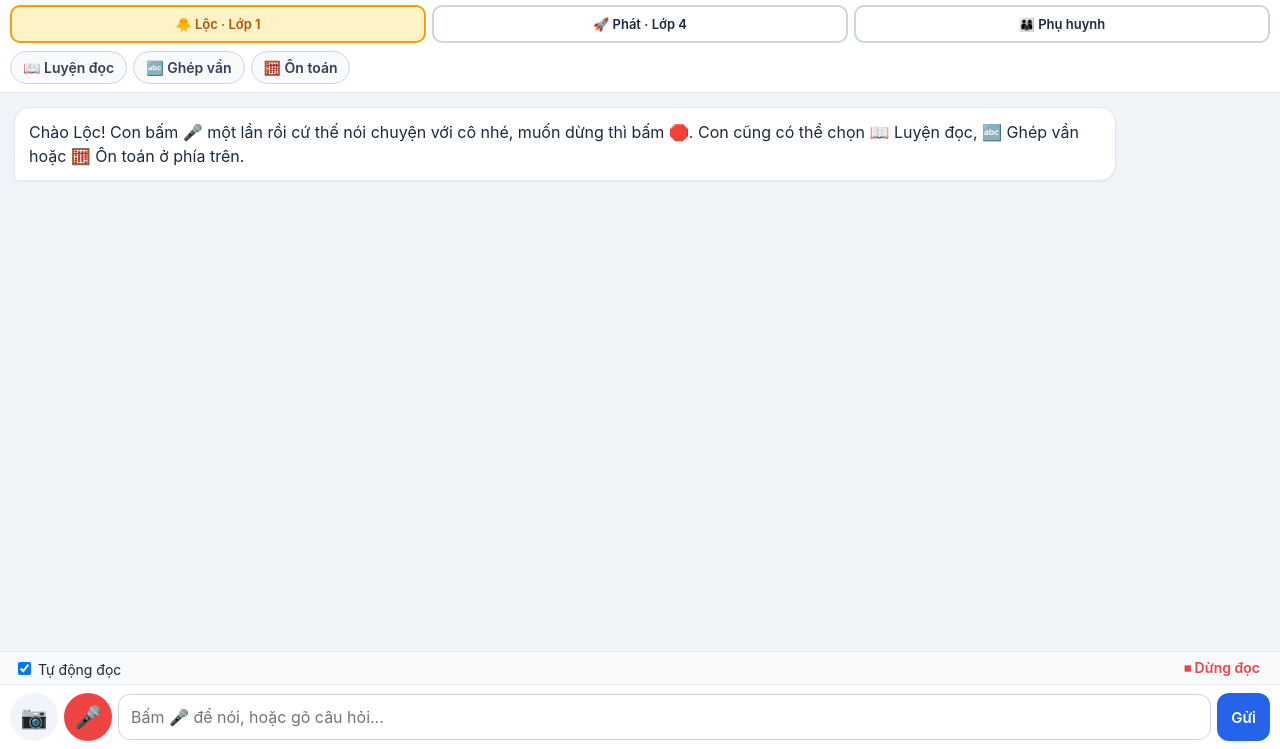
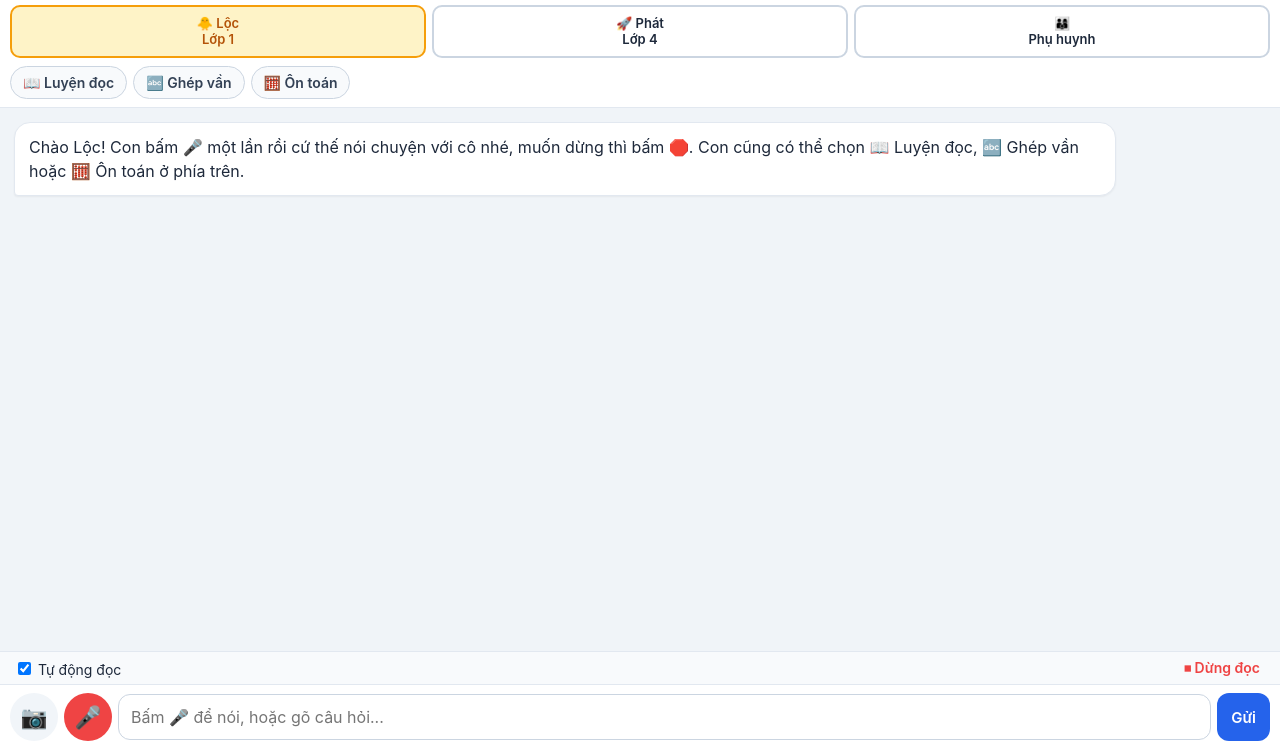
Before and after one commit to PhamngocNDH/gia-su-ai, a plain HTML site: page index.html in a window 1280 px wide. Shown: the part 51-800 px from the top of the page. Drawn offline with Linux system fonts and the light colour scheme; no server answers.

Commit message:
Gọn hàng nút trên màn hình hẹp
Co-Authored-By: Claude Opus 5.5 <noreply@anthropic.com>
Claude-Session: https://claude.ai/code/session_01V5fDytKUqL3Gg7VZnhkpLB

```diff
--- a/index.html
+++ b/index.html
@@ -15,16 +15,17 @@
   <style>
     * { box-sizing: border-box; font-family: -apple-system, BlinkMacSystemFont, "Segoe UI", Roboto, sans-serif; -webkit-tap-highlight-color: transparent; }
     html, body { height: 100%; }
-    body { margin: 0; background: #f0f4f8; display: flex; flex-direction: column; height: 100dvh; color: #1e293b; }
+    body { margin: 0; overflow-x: hidden; width: 100%; background: #f0f4f8; display: flex; flex-direction: column; height: 100dvh; color: #1e293b; }
     header { background: #2563eb; color: white; padding: calc(10px + env(safe-area-inset-top)) 14px 10px; display: flex; align-items: center; gap: 8px; }
-    header h1 { margin: 0; font-size: 18px; flex: 1; }
+    header h1 { margin: 0; font-size: 18px; flex: 1; min-width: 0; white-space: nowrap; }
+    header > * { flex-shrink: 0; }
     #stars { background: rgba(255,255,255,0.2); border-radius: 999px; padding: 4px 10px; font-weight: 700; font-size: 14px; }
     #stars.pop { animation: pop 0.6s; }
     @keyframes pop { 0% { transform: scale(1); } 40% { transform: scale(1.5); background: #fbbf24; } 100% { transform: scale(1); } }
     #btn-new { background: rgba(255,255,255,0.2); color: white; border: 1px solid rgba(255,255,255,0.5); border-radius: 8px; padding: 5px 10px; font-size: 13px; font-weight: 600; }
 
     .modes { display: flex; gap: 6px; padding: 8px 10px 4px; background: white; }
-    .mode-btn { flex: 1; padding: 9px 2px; border: 2px solid #cbd5e1; background: white; border-radius: 10px; font-weight: 600; font-size: 13px; color: #1e293b; }
+    .mode-btn { flex: 1 1 0; min-width: 0; line-height: 1.25; padding: 8px 2px; border: 2px solid #cbd5e1; background: white; border-radius: 10px; font-weight: 600; font-size: 13px; color: #1e293b; }
     .mode-btn.active[data-mode="lop1"] { background: #fef3c7; border-color: #f59e0b; color: #b45309; }
     .mode-btn.active[data-mode="lop4"] { background: #dbeafe; border-color: #3b82f6; color: #1d4ed8; }
     .mode-btn.active[data-mode="phuhuynh"] { background: #dcfce7; border-color: #22c55e; color: #15803d; }
@@ -32,7 +33,7 @@
     #chips::-webkit-scrollbar { display: none; }
     .chip { flex-shrink: 0; border: 1px solid #cbd5e1; background: #f8fafc; border-radius: 999px; padding: 7px 12px; font-size: 14px; font-weight: 600; color: #334155; }
 
-    #chat-box { flex: 1; overflow-y: auto; padding: 14px; display: flex; flex-direction: column; gap: 12px; -webkit-overflow-scrolling: touch; }
+    #chat-box { flex: 1; min-height: 0; overflow-y: auto; padding: 14px; display: flex; flex-direction: column; gap: 12px; -webkit-overflow-scrolling: touch; }
     .msg { max-width: 88%; padding: 12px 14px; border-radius: 16px; line-height: 1.5; font-size: 16px; white-space: pre-wrap; word-wrap: break-word; }
     .msg.user { align-self: flex-end; background: #2563eb; color: white; border-bottom-right-radius: 4px; }
     .msg.ai { align-self: flex-start; background: white; border: 1px solid #e2e8f0; border-bottom-left-radius: 4px; box-shadow: 0 1px 2px rgba(0,0,0,0.05); }
@@ -86,9 +87,9 @@
 </header>
 
 <div class="modes">
-  <button class="mode-btn active" data-mode="lop1" onclick="switchMode('lop1')">🐥 Lộc · Lớp 1</button>
-  <button class="mode-btn" data-mode="lop4" onclick="switchMode('lop4')">🚀 Phát · Lớp 4</button>
-  <button class="mode-btn" data-mode="phuhuynh" onclick="switchMode('phuhuynh')">👨‍👩‍👦 Phụ huynh</button>
+  <button class="mode-btn active" data-mode="lop1" onclick="switchMode('lop1')">🐥 Lộc<br>Lớp 1</button>
+  <button class="mode-btn" data-mode="lop4" onclick="switchMode('lop4')">🚀 Phát<br>Lớp 4</button>
+  <button class="mode-btn" data-mode="phuhuynh" onclick="switchMode('phuhuynh')">👨‍👩‍👦<br>Phụ huynh</button>
 </div>
 <div id="chips"></div>
 
```
